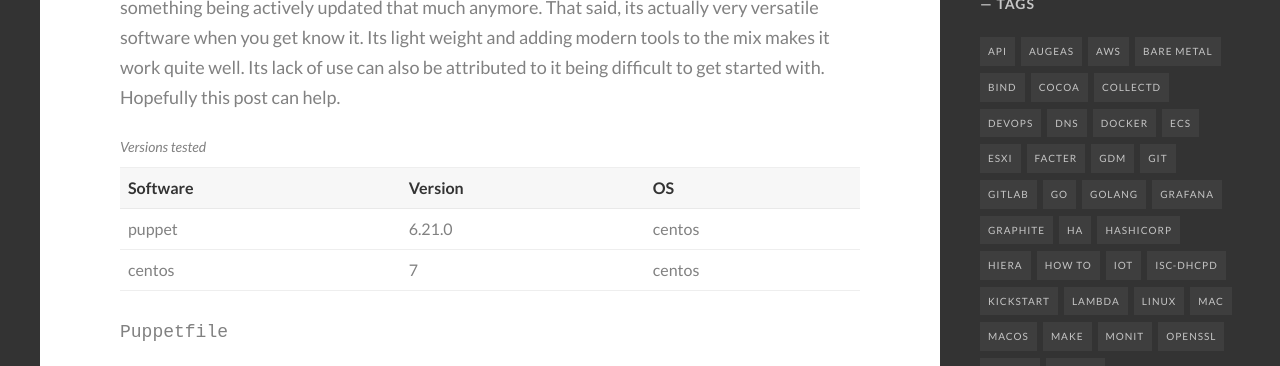
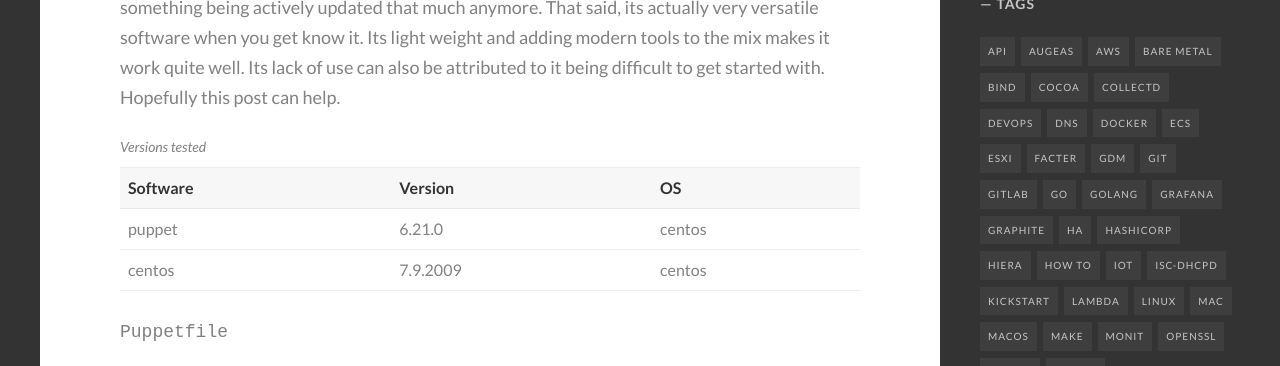
Before and after one commit to homeops-tech/homeops-tech.github.io, a Jekyll site: the page built from _posts/2020-08-09-Razor-and-Cloud-Init.md, in a window 1280 px wide and 900 px high, scrolled down 1140 px. Shown: the top 366 px of the window. Built offline with Jekyll 4.4.1, drawn with Linux system fonts in a browser that asks for light colours; comment, search, counter and statistics services are not loaded.

Commit message:
More specific version

```diff
--- a/_posts/2020-08-09-Razor-and-Cloud-Init.md
+++ b/_posts/2020-08-09-Razor-and-Cloud-Init.md
@@ -26,7 +26,7 @@ modern tools to the mix makes it work quite well. Its lack of use can also be at
         </tr>
         <tr>
             <td>centos</td>
-            <td>7</td>
+            <td>7.9.2009</td>
             <td>centos</td>
         </tr>
     </tbody>
```
